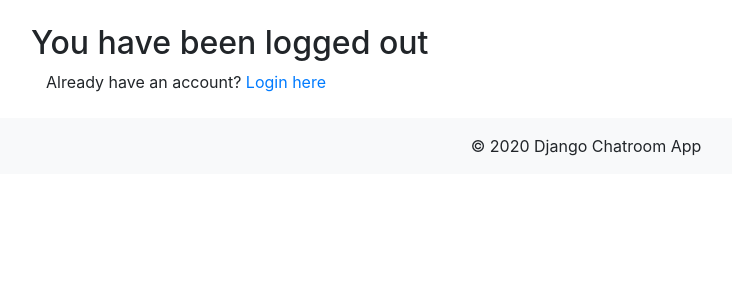
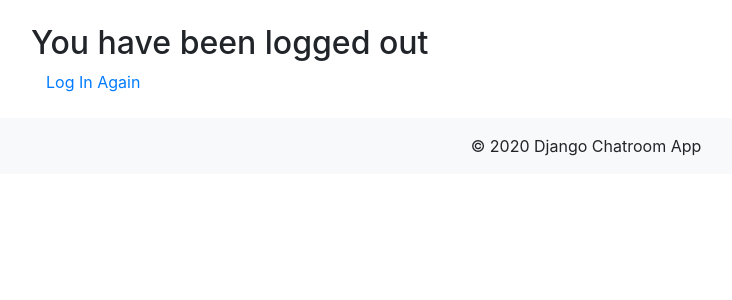
Before and after one commit to zhu-yifang/django_chatroom, a Django app: template users/templates/users/logout.html in a window 1280 px wide. Shown: the part 56-356 px from the top of the page, without its empty margins (54-786 px from the left). Run offline with Django 4.2, Linux system fonts and the light colour scheme; the template is opened without the code that fills it: most values are stand-ins (such as "Sample title", 1, 10 or a date in 2020); some libraries are stand-ins or nearby versions.

Commit message:
Update login link in logout.html

```diff
--- a/users/templates/users/logout.html
+++ b/users/templates/users/logout.html
@@ -6,7 +6,7 @@
   <h2>You have been logged out</h2>
   <div class="container">
     <p>
-      Already have an account? <a href="{% url 'login' %}">Login here</a>
+      <a href="{% url 'login' %}">Log In Again</a>
     </p>
   </div>
 {% endblock content %}
```
